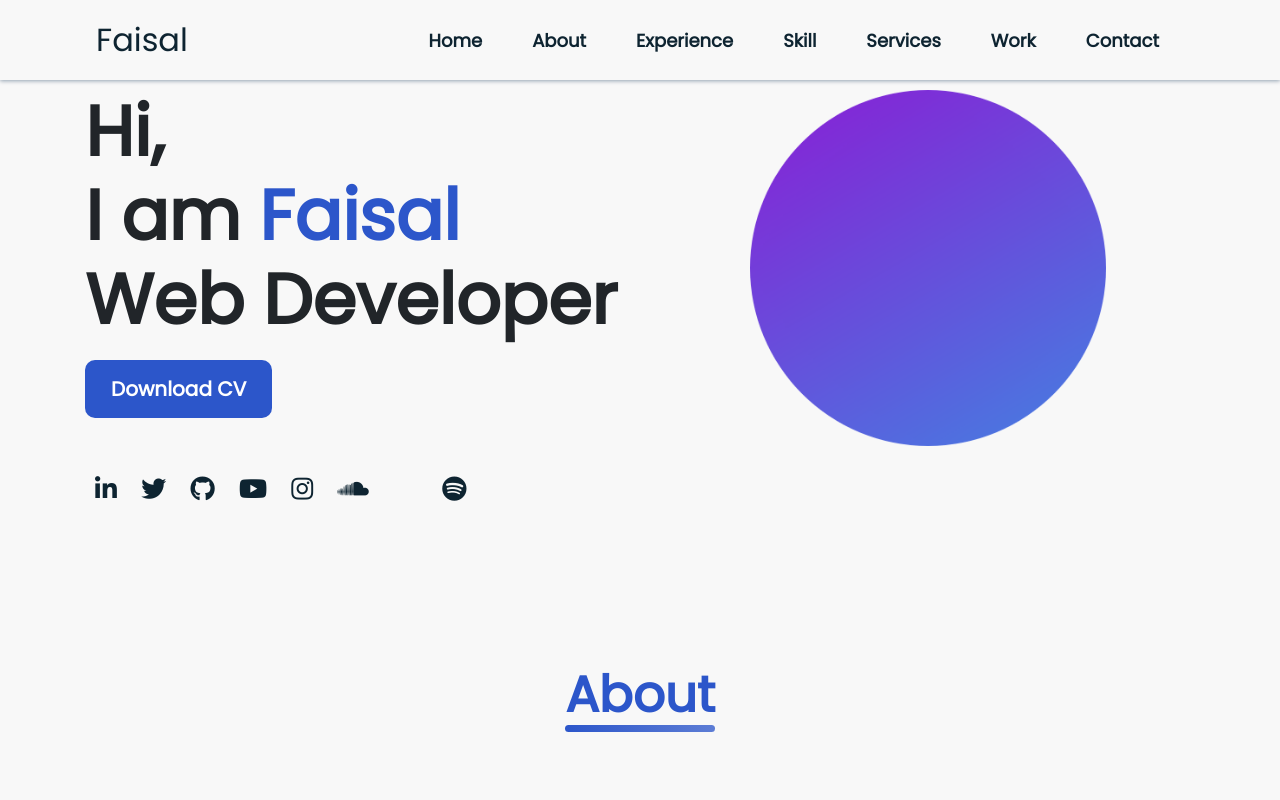
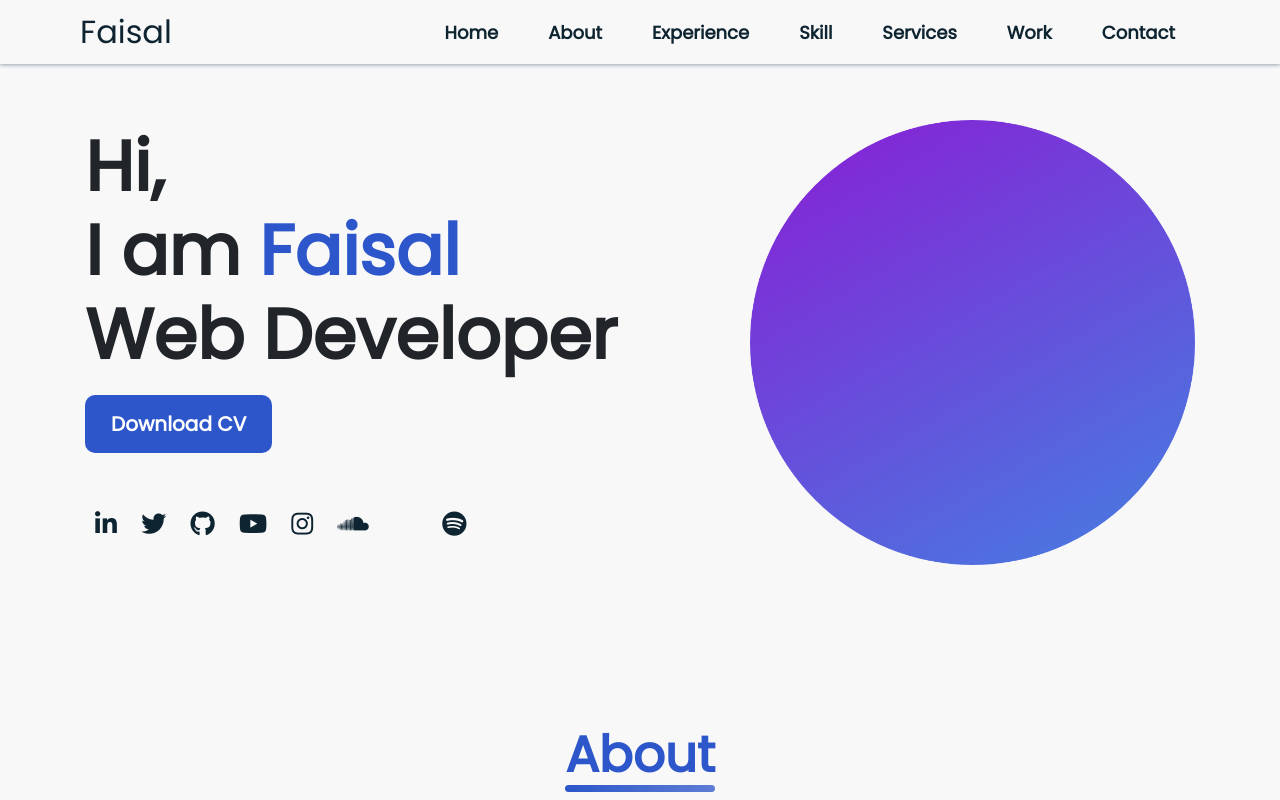
Before and after one commit to faisalhossain1/portfolio, a plain HTML site: page index.html in a window 1280 px wide. Shown: the top 800 px of the page. Drawn offline with nearby package versions, Linux system fonts and the light colour scheme.

Commit message:
Update style.css

```diff
--- a/style.css
+++ b/style.css
@@ -59,8 +59,8 @@ p{
     border-bottom: 4px solid var(--first-color);
 }
 .navbar{
-    padding: 2.5rem 6rem !important;
-    height: 0 !important;
+    padding: 2rem 5rem !important;
+    height: 0px !important;
     box-shadow: 0 1px 4px rgba(146, 161, 176, 15);
     position: fixed;
 }
@@ -93,10 +93,11 @@ p{
 
 /* Home Area */
 header{
-    margin: 90px 0 160px 0;
+    margin: 100px 0 160px 0;
 }
 header .container img{
-    width: 80%;
+    width: 100%;
+    margin-top: 20px;
 }
 .header-area h1{
     font-size: 70px;
```
